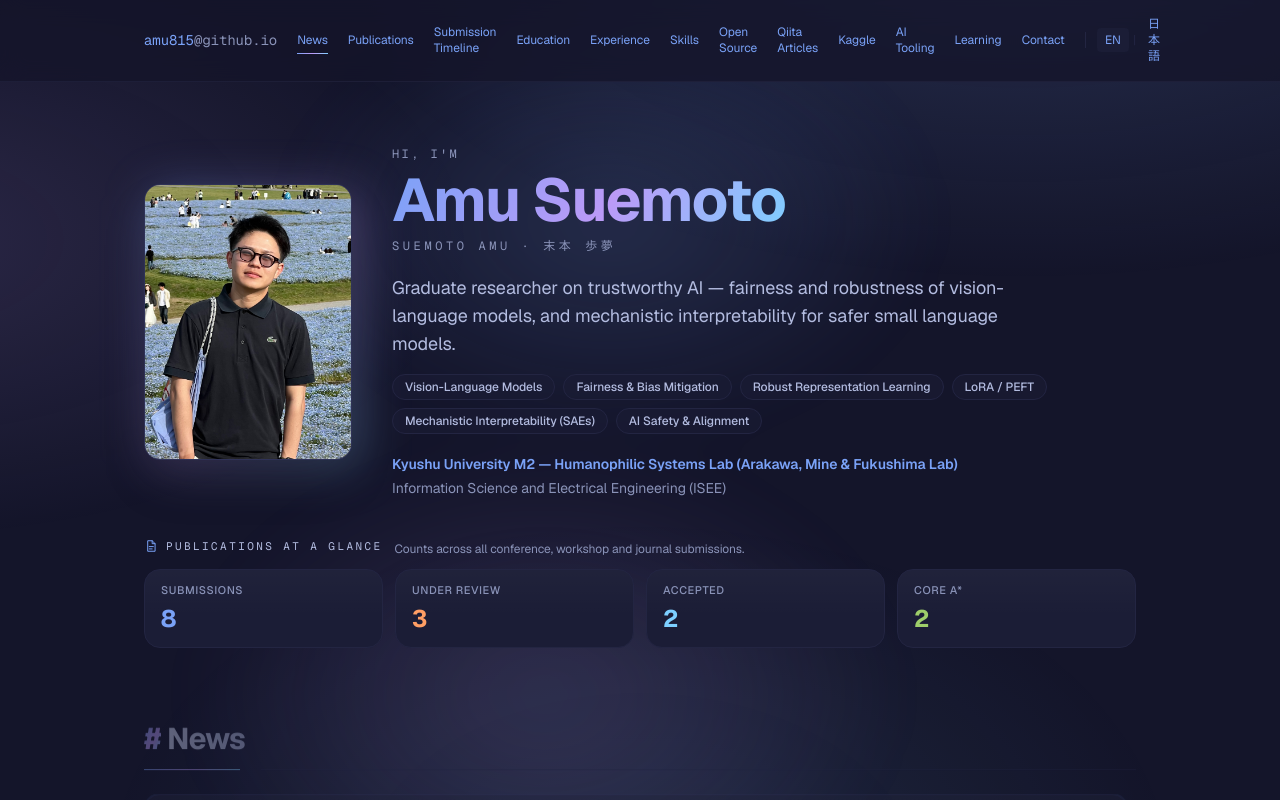
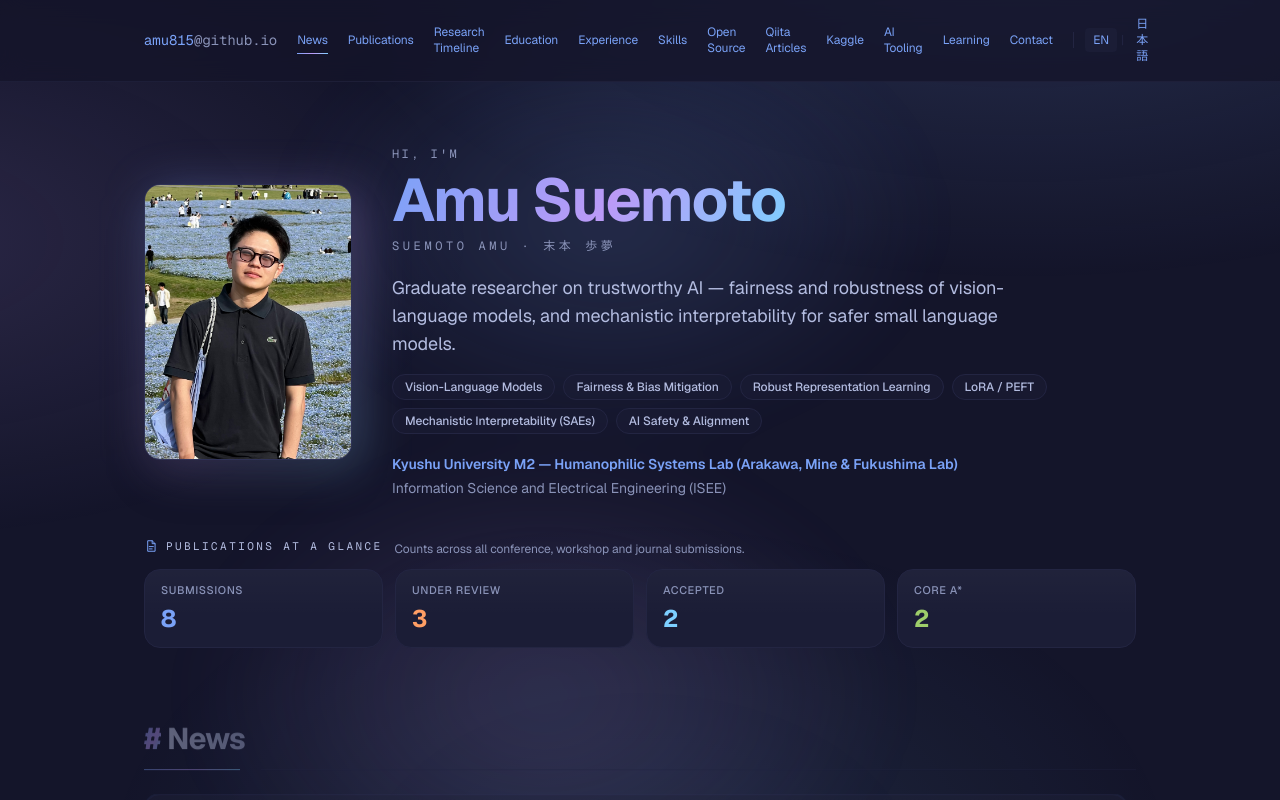
Before and after one commit to amu815/amu815.github.io, a Next.js app: page / in a window 1280 px wide. Shown: the top 800 px of the page. Built offline with nearby package versions, Linux system fonts and the light colour scheme.

Commit message:
rename Submission Timeline → Research Timeline / 研究タイムライン

```diff
--- a/content/dict.ts
+++ b/content/dict.ts
@@ -146,7 +146,7 @@ export const dict: Record<Lang, Dict> = {
     sections: {
       news: "News",
       publications: "Publications",
-      timeline: "Submission Timeline",
+      timeline: "Research Timeline",
       education: "Education",
       experience: "Experience",
       skills: "Skills",
@@ -276,7 +276,7 @@ export const dict: Record<Lang, Dict> = {
     sections: {
       news: "ニュース",
       publications: "論文・発表",
-      timeline: "投稿タイムライン",
+      timeline: "研究タイムライン",
       education: "学歴",
       experience: "経歴・インターン",
       skills: "スキル",
```
